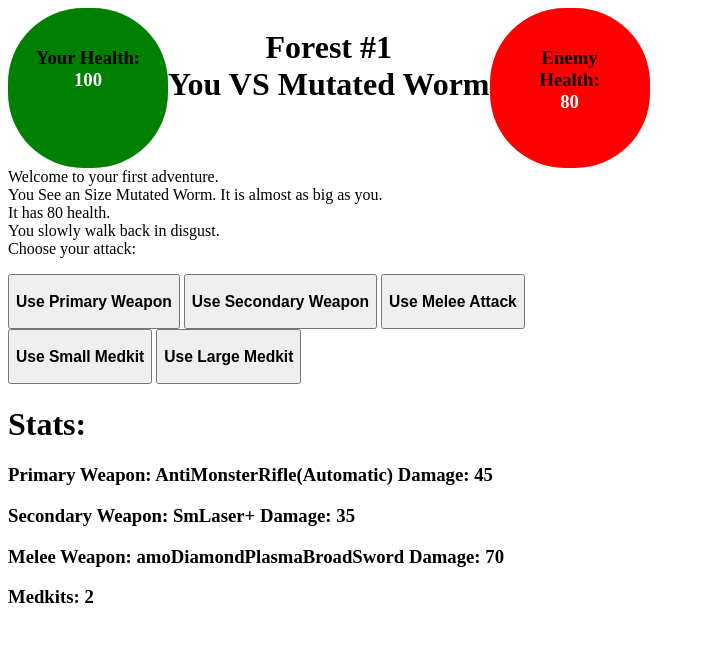
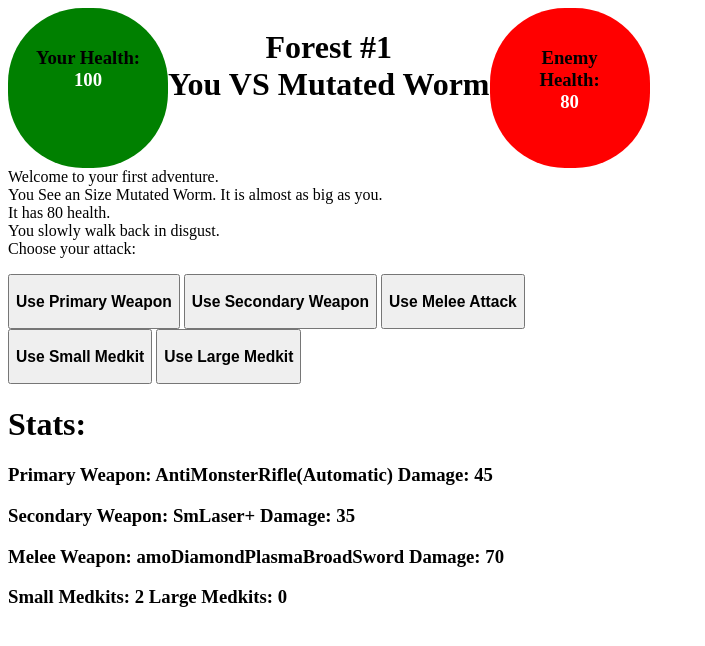
Before and after one commit to x4132/sciRPG, a plain HTML site: page level1.html in a window 1280 px wide. Shown: the whole page, without its empty margins (0-705 px from the left). Drawn offline with Linux system fonts and the light colour scheme.

Commit message:
modified Prepare.html

```diff
--- a/js/level1.js
+++ b/js/level1.js
@@ -161,9 +161,9 @@ var meleeWeaponStat;
 var meleeWeaponDamage;
 var skillLevelStat;
 var text;
-var ShieldStat;
 var enemyStat;
 var actionStat;
+var largeMedkitStat;
 
 function init()
 {
@@ -180,6 +180,8 @@ function init()
     meleeWeaponDamage = document.getElementById("meleeDamage");
     actionStat = document.getElementById("action");
     medkits = 2;
+    largeMedkitStat = document.getElementById("lmedkit");
+    largeMedkitStat.innerHTML = 0;
     battle(1);
 }
 
@@ -195,6 +197,7 @@ function update()
     secondaryWeaponDamage.innerHTML = weapon2Damage;
     meleeWeaponDamage.innerHTML = meleeDamage;
     enemyStat.innerHTML = enemy;
+    largeMedkitStat.innerHTML = medkitsl;
 }
 
 function win()
--- a/level1.html
+++ b/level1.html
@@ -46,6 +46,6 @@
         <h3>Primary Weapon: <span id="primaryWeapon"></span> Damage: <span id="weapon1Damage"></span></h3>
         <h3>Secondary Weapon: <span id="secondaryWeapon"></span> Damage: <span id="weapon2Damage"></span></h3>
         <h3>Melee Weapon: <span id="meleeWeapon"></span> Damage: <span id="meleeDamage"></span></h3>
-        <h3>Medkits: <span id="skillLevel"></span></h3>
+        <h3>Small Medkits: <span id="skillLevel"></span> Large Medkits: <span id="lmedkit"></span></h3>
     </body>
 </html>
```
Also changed, not shown: prepare.html (+0 -1 lines).
